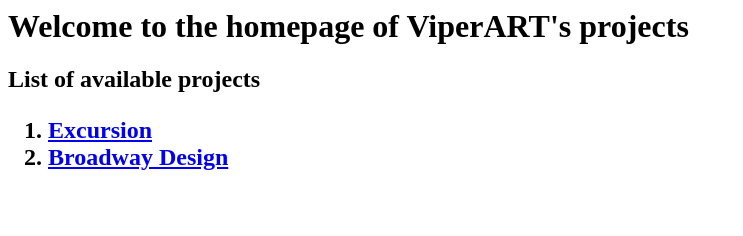
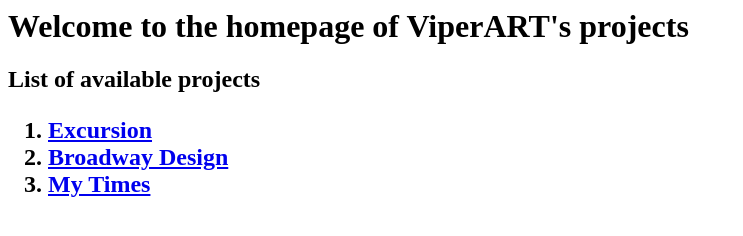
Before and after one commit to ViperART/ViperART.github.io, a plain HTML site: page index.html in a window 1280 px wide. Shown: the whole page, without its empty margins (0-743 px from the left). Drawn offline with Linux system fonts and the light colour scheme.

Commit message:
Added project "My Times" to list

```diff
--- a/index.html
+++ b/index.html
@@ -4,4 +4,5 @@
 <ol>
   <li><a href="https://viperart.github.io/excursion/">Excursion</a></li>
   <li><a href="https://viperart.github.io/Broadway-Design/">Broadway Design</a></li>
+  <li><a href="https://viperart.github.io/My-Times/">My Times</a></li>
 </ol>
```
